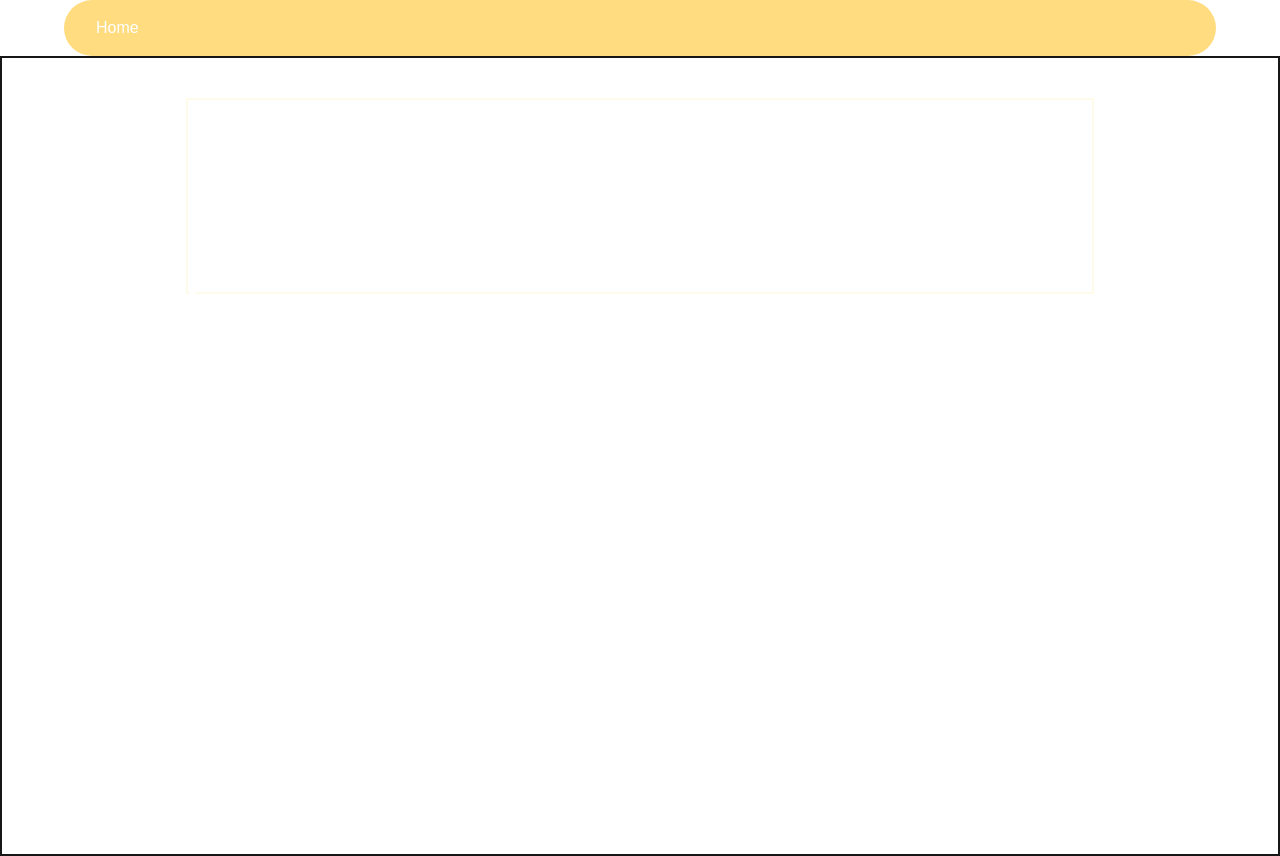
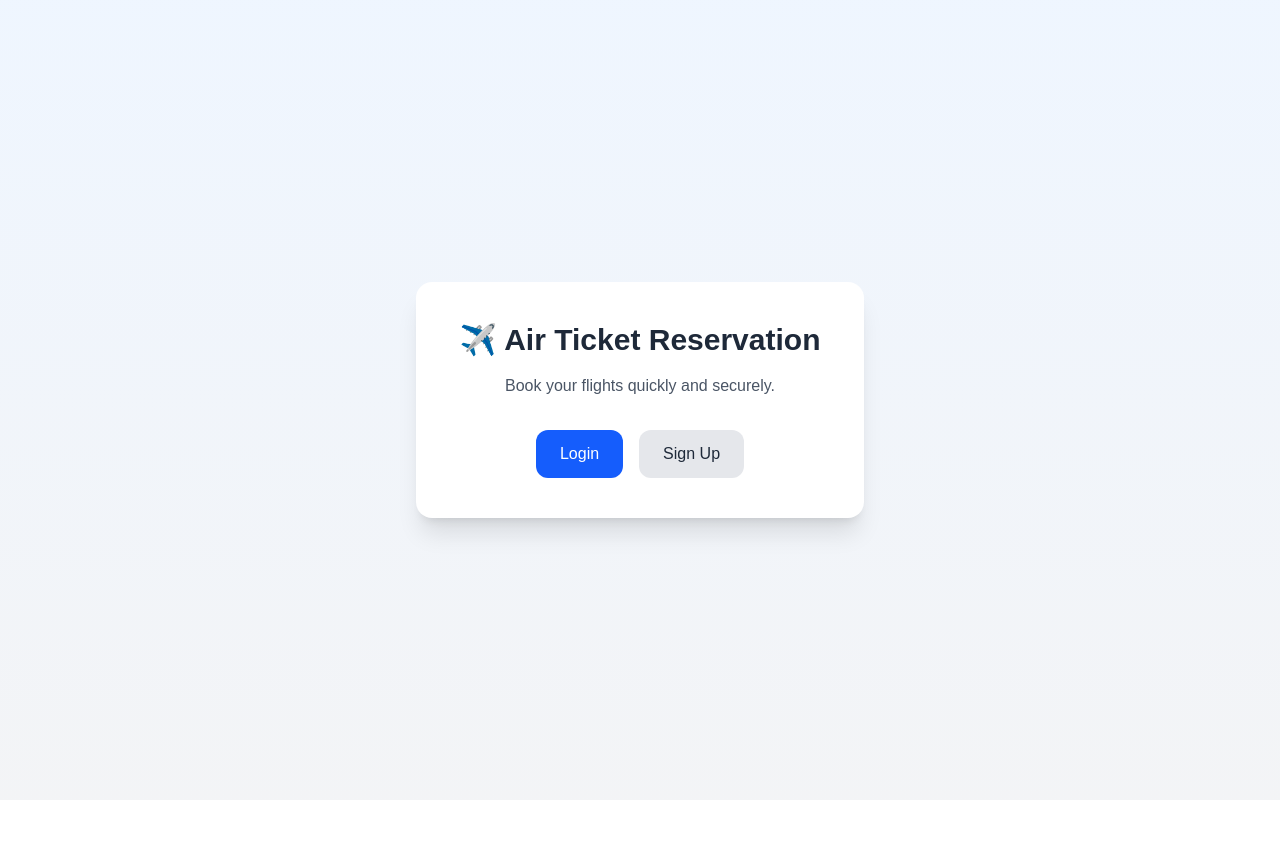
Before and after one commit to evandong1976/Air-Ticket-Reservation, a Next.js app: page / in a window 1280 px wide. After the commit the page ends 800 px from the top, so only its background shows below. Built offline with nearby package versions, Linux system fonts and the light colour scheme.

Commit message:
recreated the home section and connected supabase

```diff
--- /dev/null
+++ b/app/home/page.tsx
@@ -0,0 +1,30 @@
+import Link from "next/link";
+
+export default function Home() {
+  return (
+    <div className="flex flex-col items-center justify-center min-h-screen bg-gradient-to-b from-blue-50 to-gray-100">
+      <div className="bg-white shadow-xl rounded-2xl p-10 text-center max-w-md w-full">
+        <h1 className="text-3xl font-bold text-gray-800 mb-4">
+          ✈️ Air Ticket Reservation
+        </h1>
+        <p className="text-gray-600 mb-8">
+          Book your flights quickly and securely.
+        </p>
+        <div className="flex flex-col sm:flex-row gap-4 justify-center">
+          <Link
+            href="/login"
+            className="px-6 py-3 bg-blue-600 text-white rounded-xl hover:bg-blue-700 transition-all duration-200"
+          >
+            Login
+          </Link>
+          <Link
+            href="/signup"
+            className="px-6 py-3 bg-gray-200 text-gray-800 rounded-xl hover:bg-gray-300 transition-all duration-200"
+          >
+            Sign Up
+          </Link>
+        </div>
+      </div>
+    </div>
+  );
+}
--- a/app/page.tsx
+++ b/app/page.tsx
@@ -1,7 +1,7 @@
 "use client";
-import Link from 'next/link';
 import { useEffect, useState } from 'react';
 import Navbar from '@/components/navbar';
+import Home from './home/page';
 
 export type airlineTicket = {
   airline_name: string;
@@ -12,7 +12,7 @@
   base_price: number;
 }
 
-export default function Home() {
+export default function Main() {
 
   const [signedIn, setSignedIn] = useState<boolean>(false);
 
@@ -29,21 +29,7 @@
   });
 
 
-  if (signedIn) {
-    return (
-      <div className="flex flex-col items-center justify-center min-h-screen bg-gray-100">
-        <h1 className="text-black text-4xl font-bold mb-6">Welcome to My App</h1>
-        <div className="space-x-4">
-            <Link href="./login" className="text-blue-600 hover:text-blue-800 text-lg">
-                Go to Login
-            </Link>
-            <Link href="./signup" className="text-blue-600 hover:text-blue-800 text-lg">
-                Go to Sign Up
-            </Link>
-        </div>
-      </div>
-    )
-  }
+  if (!signedIn) return <Home/>;
 
   return (
     <>
--- /dev/null
+++ b/lib/supabaseClient.ts
@@ -0,0 +1,13 @@
+import { createClient } from "@supabase/supabase-js";
+
+const supabaseUrl = process.env.NEXT_PUBLIC_SUPABASE_URL;
+const supabaseAnonKey = process.env.NEXT_PUBLIC_SUPABASE_ANON_KEY;
+
+if (!supabaseUrl) {
+  throw new Error("Missing env.NEXT_PUBLIC_SUPABASE_URL");
+}
+if (!supabaseAnonKey) {
+  throw new Error("Missing env.NEXT_PUBLIC_SUPABASE_ANON_KEY");
+}
+
+export const supabase = createClient(supabaseUrl, supabaseAnonKey);
```
Also changed, not shown: package.json (+7 -6 lines), 2 other files (tests, documents, lock files or other folders).
